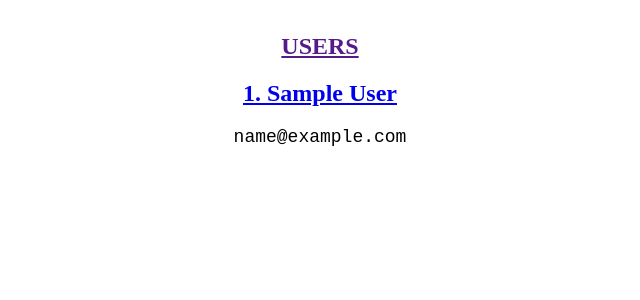
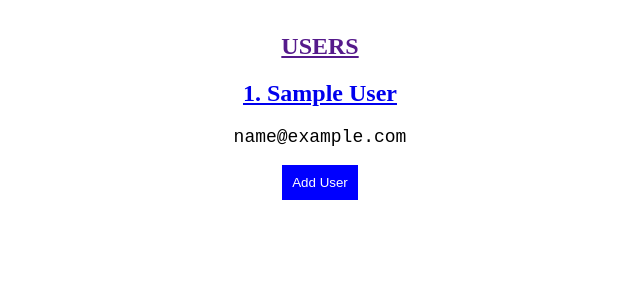
Before and after one commit to Sanchit-singhs/IMS, a Django app: page / in a window 1280 px wide. Shown: the part 116-416 px from the top of the page, without its empty margins (320-960 px from the left). Run offline with Django 4.2, Linux system fonts and the light colour scheme; tables that the repository leaves empty hold one stand-in row (values such as "Sample post").

Commit message:
added button to add users

```diff
--- a/inventory/templates/inventory/home.html
+++ b/inventory/templates/inventory/home.html
@@ -6,4 +6,5 @@
             <p>{{ inventory.email |linebreaksbr }}</p>
         </article>
         {% endfor %}
+        <button style="background-color: blue; color: white; border: none; padding: 10px;"><a href="{% url 'add_new' %}" style="text-decoration: none; color: white;">Add User</a></button>
     {% endblock %}
```
